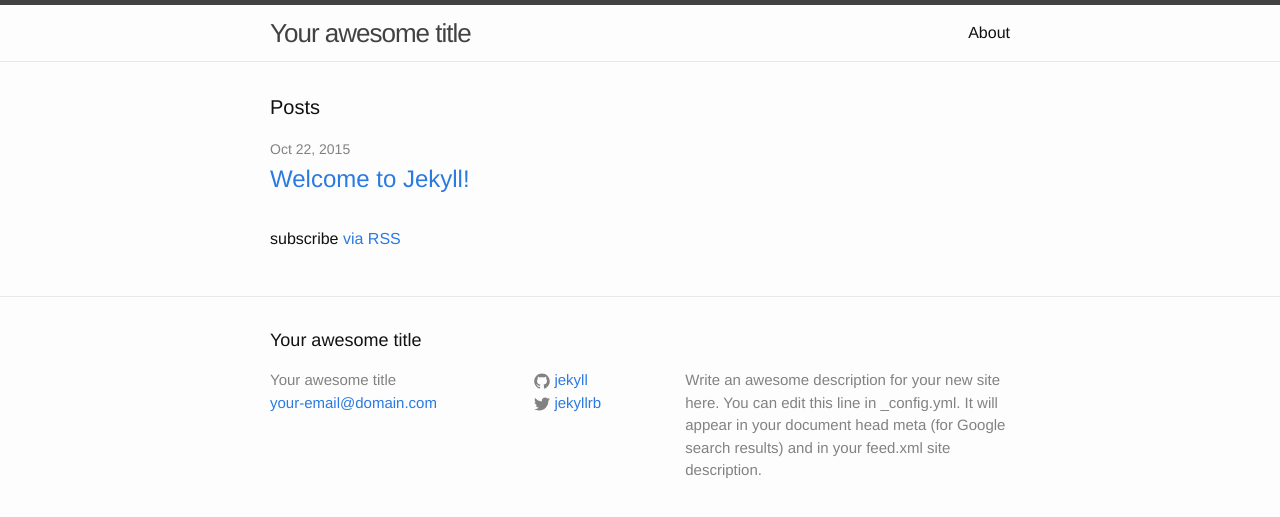
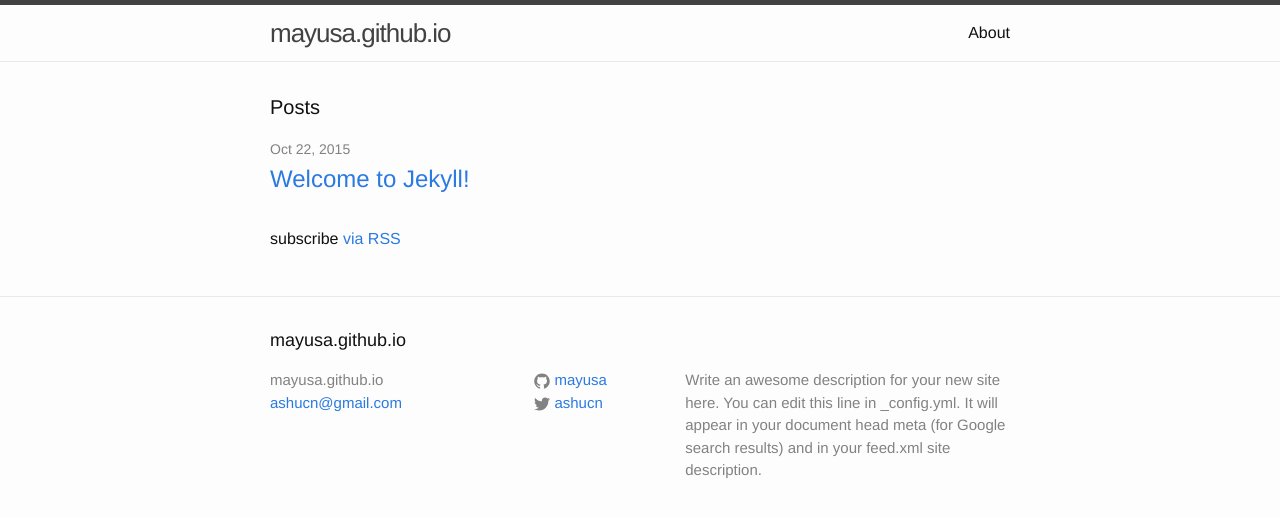
Before and after one commit to khalilcharfi/mayusa.github.io, a Jekyll site: the page built from index.html, in a window 1280 px wide. Shown: the top 517 px of the page. Built offline with Jekyll 4.4.1, drawn with Linux system fonts in a browser that asks for light colours.

Commit message:
change config

```diff
--- a/_config.yml
+++ b/_config.yml
@@ -1,14 +1,14 @@
 # Site settings
-title: Your awesome title
-email: your-email@domain.com
+title: mayusa.github.io
+email: ashucn@gmail.com
 description: > # this means to ignore newlines until "baseurl:"
   Write an awesome description for your new site here. You can edit this
   line in _config.yml. It will appear in your document head meta (for
   Google search results) and in your feed.xml site description.
 baseurl: "" # the subpath of your site, e.g. /blog/
-url: "http://yourdomain.com" # the base hostname & protocol for your site
-twitter_username: jekyllrb
-github_username:  jekyll
+url: "http://mayusa.github.io" # the base hostname & protocol for your site
+twitter_username: ashucn
+github_username:  mayusa
 
 # Build settings
 markdown: kramdown
```
